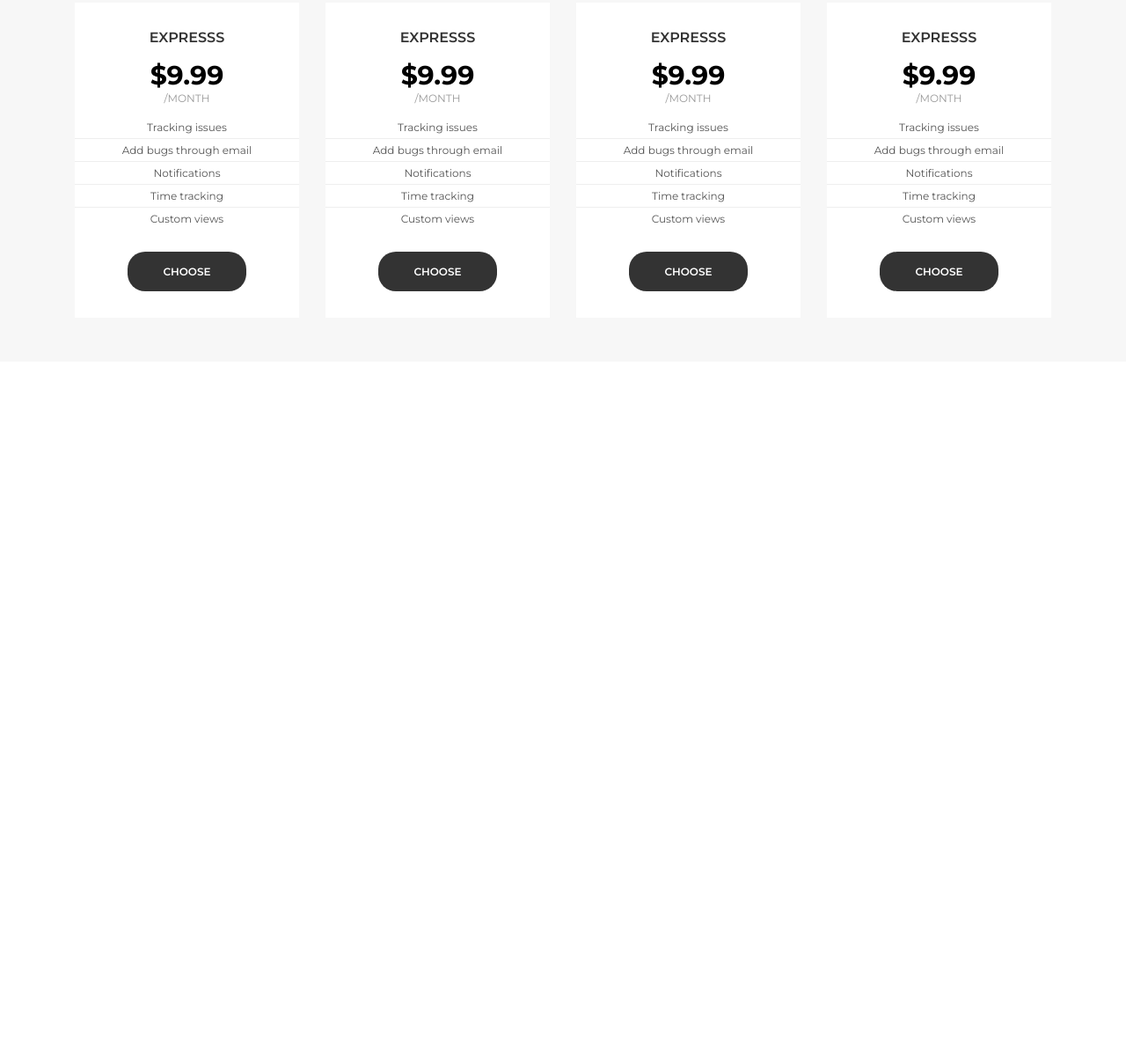
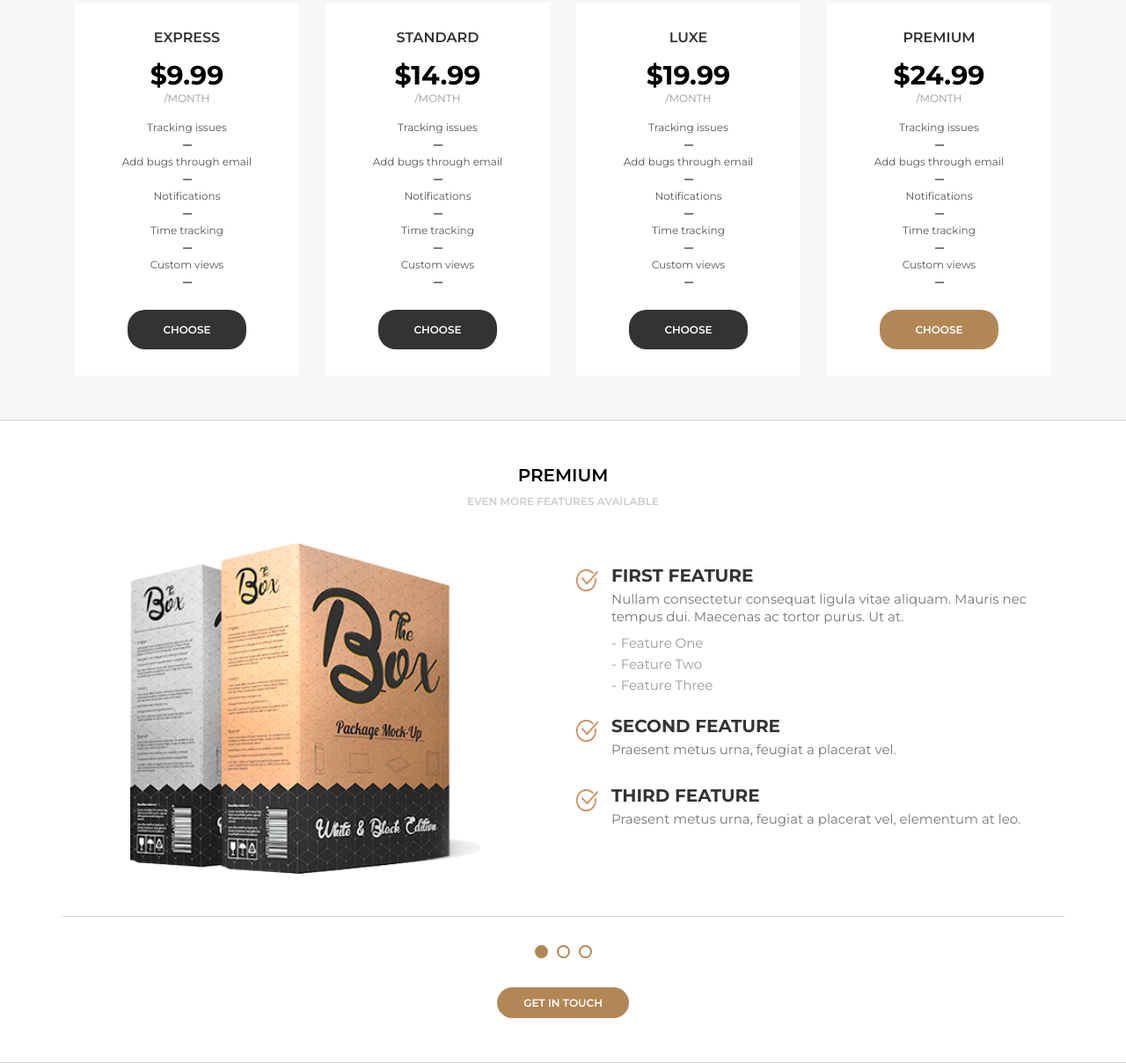
Before and after one commit to eliesdrasdias/projeto-awax, a plain HTML site: page index.html in a window 1280 px wide. Shown: the part 4006-5214 px from the top of the page at 88% size. Before the commit the page ends 4417 px from the top, so only its background shows below. Drawn offline with Linux system fonts and the light colour scheme.

Commit message:
feat: implementacao completa da secao Premium e ajustes de layout

```diff
--- a/assets/css/style.css
+++ b/assets/css/style.css
@@ -492,7 +492,15 @@ header {
     font-size: 12px;
     color: #555;
     padding: 5px 0;
-    border-bottom: 1px solid #EEE;
+}
+.section-price--list li::after {
+    content: '';
+    display: block;
+    margin: auto;
+    width: 10px;
+    height: 2px;
+    background-color: #7e7e7e;
+    margin-top: 12px;
 }
 .section-price--list li:last-child {
     border-bottom: 0;
@@ -508,3 +516,87 @@ header {
     background-color: #B28756;
     color: #FFF;
 }
+.button.price-button.active {
+    background-color: #B28756;
+}
+.section-premium {
+    display: flex;
+    align-items: center;
+    justify-content: space-between;
+    margin-top: 30px;
+    padding-bottom: 45px;
+    border-bottom: 1px solid #d8d8d8;
+}
+.premium-left {
+    flex: 1;
+    text-align: center;
+    padding-right: 30px;
+}
+
+.premium-left img {
+    width: 100%;
+    max-width: 400px;
+    height: auto;
+}
+.premium-right {
+    flex: 1;
+}
+.premium-item {
+    display: flex;
+    margin-bottom: 20px;
+}
+.premium-item .icon {
+    width: 25px;
+    height: 25px;
+    margin-right: 15px;
+    margin-top: 5px;
+}
+.premium-item h4 {
+    text-transform: uppercase;
+    font-size: 20px;
+    margin-bottom: 5px;
+    color: #333;
+}
+.premium-item p {
+    color: #777;
+    font-size: 15px;
+    margin-bottom: 10px;
+    line-height: 20px;
+}
+.premium-item ul {
+    list-style: none;
+    margin-top: 10px;
+}
+
+.premium-item li {
+    font-size: 15px;
+    color: #999;
+    margin-bottom: 5px;
+}
+.premium-item li::before {
+    content: '-';
+    margin-right: 5px;
+}
+.premium-pointers {
+    margin-top: 30px;
+    height: 20px;
+    display: flex;
+    justify-content: center;
+    align-items: center;
+}
+.premium-pointers .pointer {
+    width: 15px;
+    height: 15px;
+    border: 2px solid #B28756;
+    border-radius: 8px;
+    margin-left: 5px;
+    margin-right: 5px;
+    cursor: pointer;
+}
+.pointer.active {
+    background-color: #B28756;
+}
+.premium-button {
+    display: flex;
+    justify-content: center;
+}
--- a/index.html
+++ b/index.html
@@ -392,7 +392,7 @@
                     <div class="section-price">
                         <div class="slide">
                             <div class="slidearea">
-                                <div class="section-price--name">EXPRESSS</div>
+                                <div class="section-price--name">EXPRESS</div>
                                 <div class="section-price--value">$9.99</div>
                                 <div class="section-price--period">/month</div>
                                 <div class="section-price--list">
@@ -409,8 +409,8 @@
                         </div>
                         <div class="slide">
                             <div class="slidearea">
-                                <div class="section-price--name">EXPRESSS</div>
-                                <div class="section-price--value">$9.99</div>
+                                <div class="section-price--name">STANDARD</div>
+                                <div class="section-price--value">$14.99</div>
                                 <div class="section-price--period">/month</div>
                                 <div class="section-price--list">
                                     <ul>
@@ -426,8 +426,8 @@
                         </div>
                         <div class="slide">
                             <div class="slidearea">
-                                <div class="section-price--name">EXPRESSS</div>
-                                <div class="section-price--value">$9.99</div>
+                                <div class="section-price--name">LUXE</div>
+                                <div class="section-price--value">$19.99</div>
                                 <div class="section-price--period">/month</div>
                                 <div class="section-price--list">
                                     <ul>
@@ -443,8 +443,8 @@
                         </div>
                         <div class="slide">
                             <div class="slidearea">
-                                <div class="section-price--name">EXPRESSS</div>
-                                <div class="section-price--value">$9.99</div>
+                                <div class="section-price--name">PREMIUM</div>
+                                <div class="section-price--value">$24.99</div>
                                 <div class="section-price--period">/month</div>
                                 <div class="section-price--list">
                                     <ul>
@@ -455,12 +455,66 @@
                                         <li>Custom views</li>
                                     </ul>
                                 </div>
-                                <a href="" class="button price-button">Choose</a>
+                                <a href="" class="button price-button active">Choose</a>
                             </div>
                         </div>
                     </div>
                 </div>
             </div>
+        </section>
+
+        <!-- area-premium -->
+        <section class="default v-light">
+            <div class="section-premium-area">
+                <div class="section-title">Premium</div>
+                <div class="section-desc">Even More Features Available</div>
+                <div class="section-body">
+                    <div class="section-premium">
+                        <div class="premium-left">
+                            <img src="media/livros.png" alt="Livro Premium">
+                        </div>
+
+                        <div class="premium-right">
+
+                            <div class="premium-item">
+                                <img src="assets/images/check.png" class="icon">
+                                <div>
+                                    <h4>First Feature</h4>
+                                    <p>Nullam consectetur consequat ligula vitae aliquam. Mauris nec tempus dui.
+                                        Maecenas ac tortor purus. Ut at.</p>
+                                    <ul>
+                                        <li>Feature One</li>
+                                        <li>Feature Two</li>
+                                        <li>Feature Three</li>
+                                    </ul>
+                                </div>
+                            </div>
+
+                            <div class="premium-item">
+                                <img src="assets/images/check.png" class="icon">
+                                <div>
+                                    <h4>Second Feature</h4>
+                                    <p>Praesent metus urna, feugiat a placerat vel.</p>
+                                </div>
+                            </div>
+
+                            <div class="premium-item">
+                                <img src="assets/images/check.png" class="icon">
+                                <div>
+                                    <h4>Third Feature</h4>
+                                    <p>Praesent metus urna, feugiat a placerat vel, elementum at leo.</p>
+                                </div>
+                            </div>
+                        </div>
+                    </div>
+                </div>
+            </div>
+            <div class="premium-pointers">
+                <div class="pointer active"></div>
+                <div class="pointer"></div>
+                <div class="pointer"></div>
+            </div>
+            <div class="premium-button"><a href="" class="button active">Get In Touch</a></div>
         </section>
 
     </main>
```
